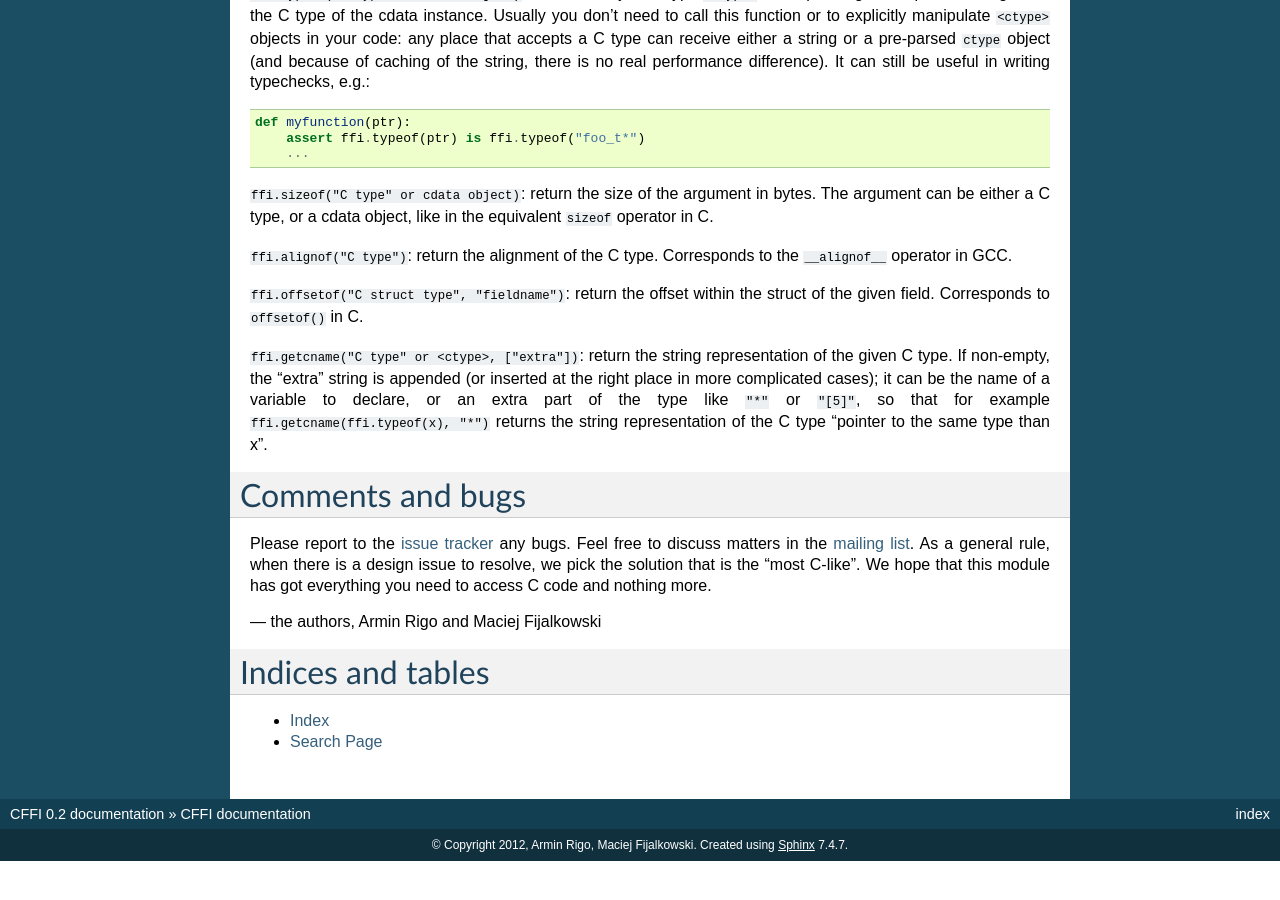
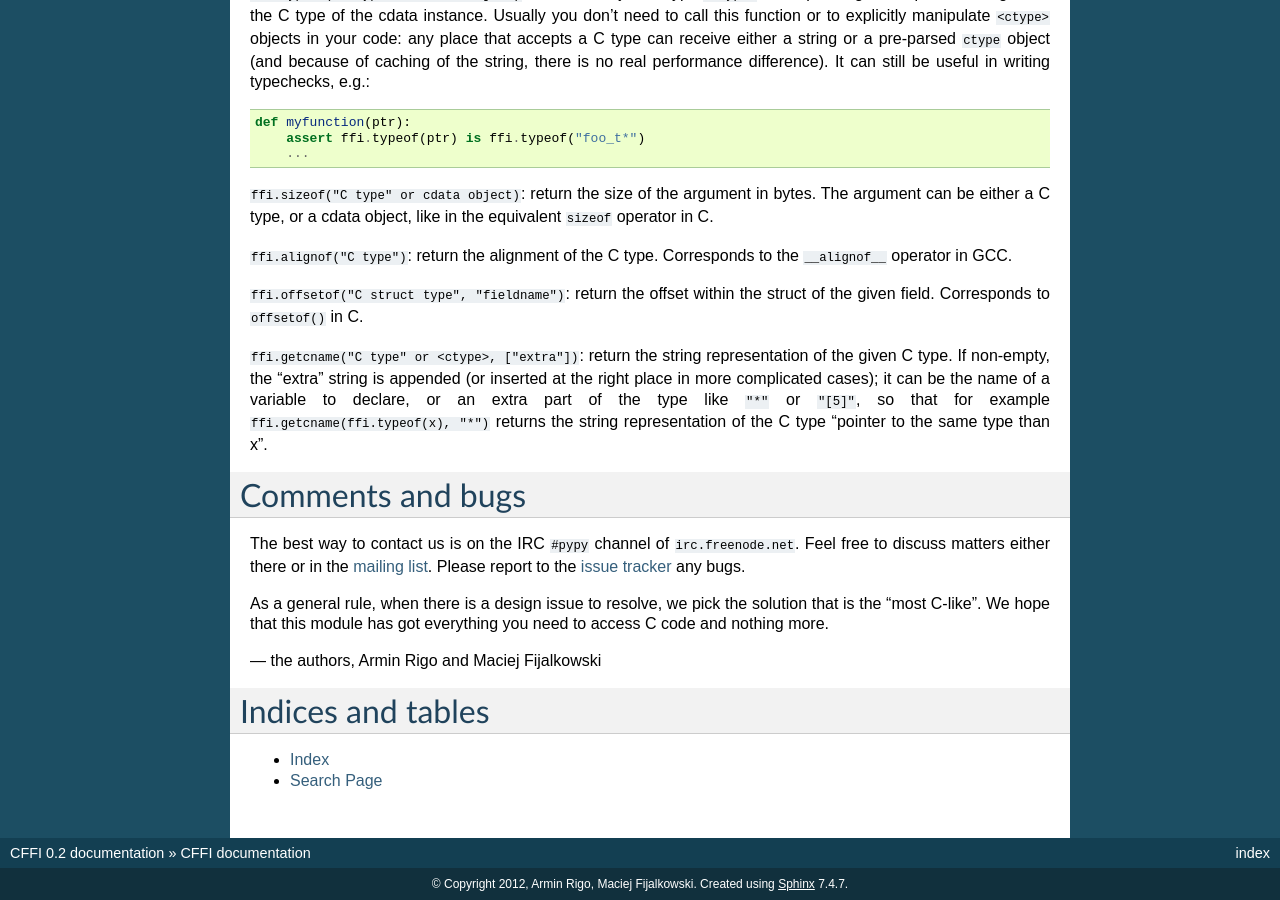
Before and after one commit to python-cffi/cffi, a Sphinx documentation site: the page built from doc/source/index.rst, in a window 1280 px wide and 900 px high, scrolled down 8055 px. Built offline with Sphinx 7.4.7, drawn with Linux system fonts in a browser that asks for light colours; before the commit the page ends 8916 px from its top, so only the background shows below that.

Commit message:
Mention #pypy.

```diff
--- a/doc/source/index.rst
+++ b/doc/source/index.rst
@@ -600,11 +600,13 @@ of the C type "pointer to the same type than x".
 Comments and bugs
 =================
 
-Please report to the `issue tracker`_ any bugs.  Feel free to discuss
-matters in the `mailing list`_.  As a general rule, when there is a
-design issue to resolve, we pick the solution that is the "most C-like".
-We hope that this module has got everything you need to access C code
-and nothing more.
+The best way to contact us is on the IRC ``#pypy`` channel of
+``irc.freenode.net``.  Feel free to discuss matters either there or in
+the `mailing list`_.  Please report to the `issue tracker`_ any bugs.
+
+As a general rule, when there is a design issue to resolve, we pick the
+solution that is the "most C-like".  We hope that this module has got
+everything you need to access C code and nothing more.
 
 --- the authors, Armin Rigo and Maciej Fijalkowski
 
```
